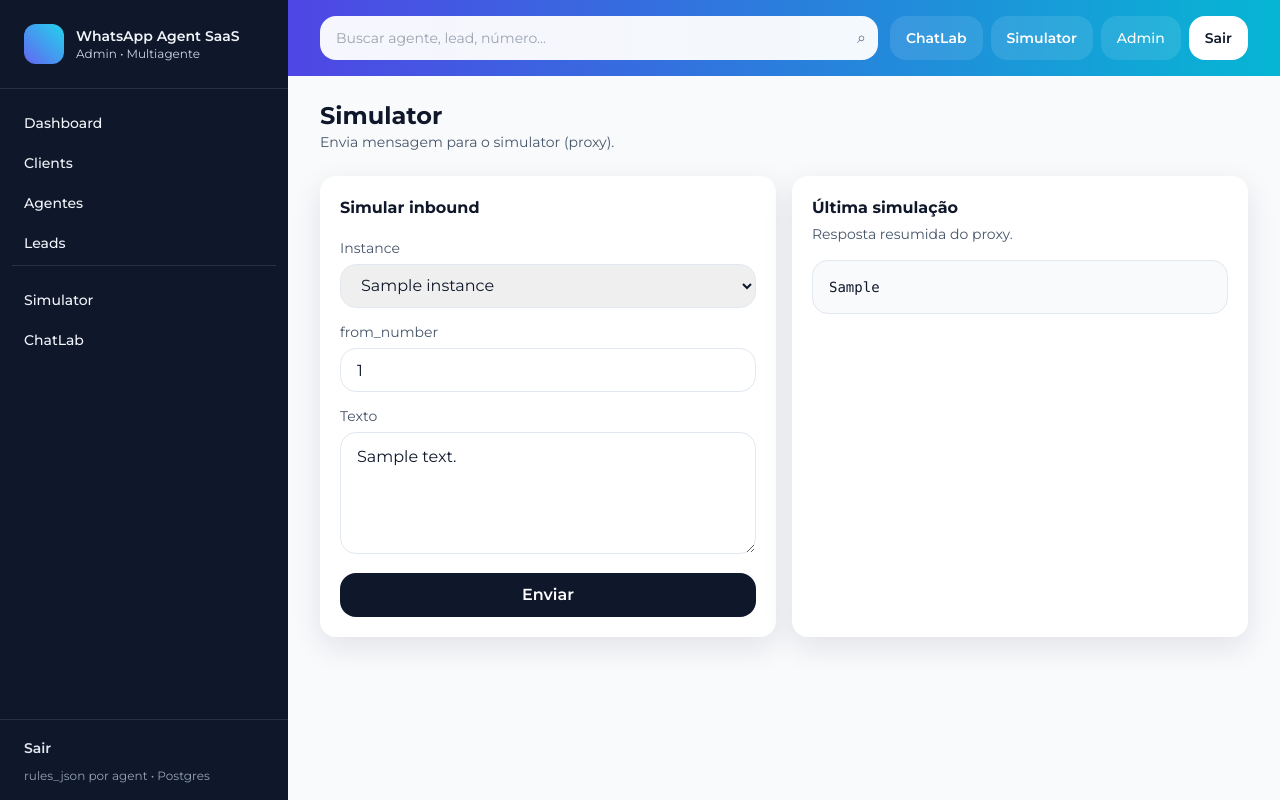
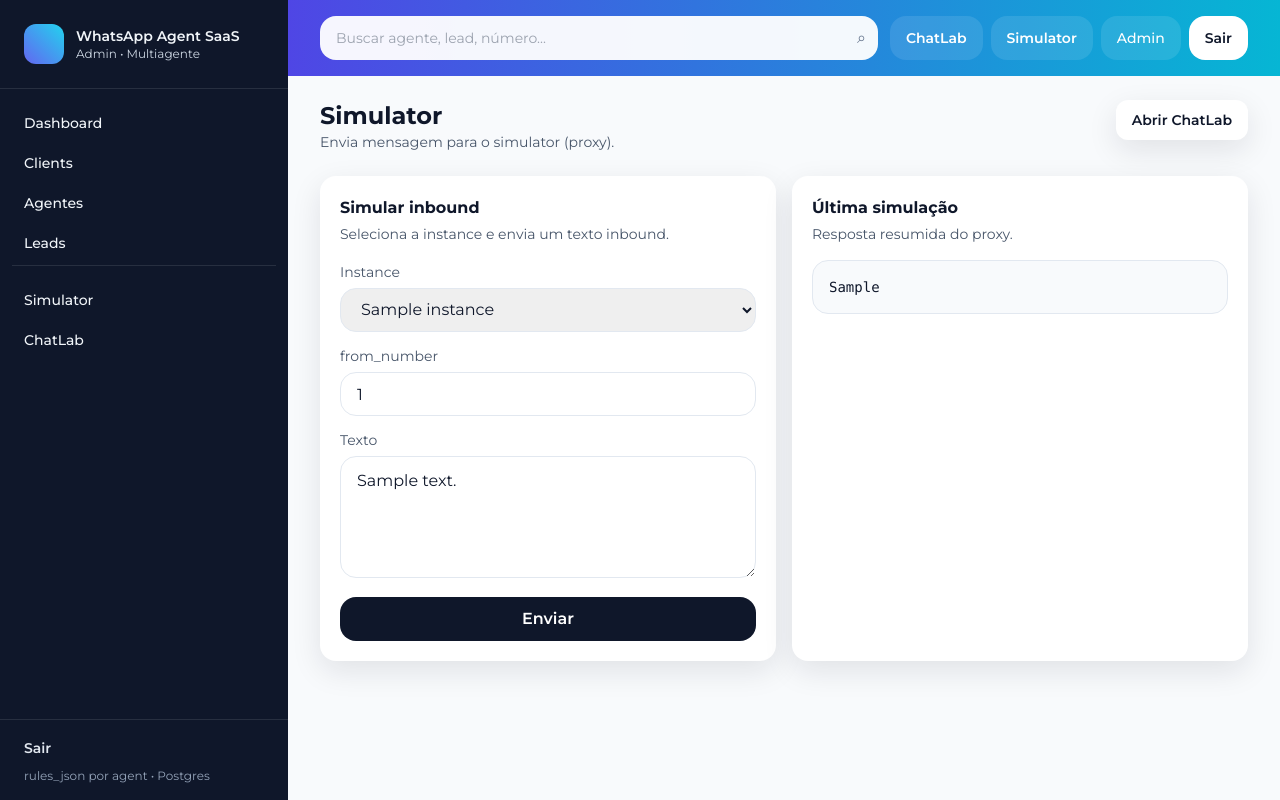
Before and after one commit to MarcilioLeiteSilva/whatsapp-agent, a FastAPI app: template app/templates/simulator.html in a window 1280 px wide. Run offline with FastAPI, Linux system fonts and the light colour scheme; the template is opened without the code that fills it: most values are stand-ins (such as "Sample title", 1, 10 or a date in 2020); some libraries are stand-ins or nearby versions.

Commit message:
Update simulator.html

```diff
--- a/app/templates/simulator.html
+++ b/app/templates/simulator.html
@@ -2,19 +2,32 @@
 {% block title %}Simulator{% endblock %}
 
 {% block content %}
+  <div class="flex items-start justify-between gap-4 flex-col md:flex-row">
     <div>
       <h1 class="text-2xl font-bold">Simulator</h1>
       <p class="text-sm text-slate-600">Envia mensagem para o simulator (proxy).</p>
     </div>
 
+    <div class="flex gap-2">
+      <a href="{{ url_for('admin_web_chatlab') }}"
+         class="h-10 inline-flex items-center px-4 rounded-xl bg-white shadow-soft text-slate-900 text-sm font-semibold hover:bg-slate-50">
+        Abrir ChatLab
+      </a>
+    </div>
+  </div>
+
   <div class="mt-6 grid grid-cols-1 lg:grid-cols-2 gap-4">
     <div class="bg-white rounded-2xl shadow-soft p-5">
       <h2 class="font-bold">Simular inbound</h2>
+      <p class="mt-1 text-sm text-slate-600">Seleciona a instance e envia um texto inbound.</p>
 
+      {% if instances and instances|length > 0 %}
         <form class="mt-4 space-y-3" method="post" action="{{ simulate_action }}">
           <div>
             <label class="text-sm text-slate-600">Instance</label>
-          <select name="instance" class="mt-1 w-full h-11 rounded-2xl border border-slate-200 px-4 outline-none focus:ring-2 focus:ring-indigo-200">
+            <select name="instance"
+                    class="mt-1 w-full h-11 rounded-2xl border border-slate-200 px-4 outline-none focus:ring-2 focus:ring-indigo-200"
+                    required>
               {% for i in instances %}
                 <option value="{{ i }}">{{ i }}</option>
               {% endfor %}
@@ -23,19 +36,32 @@
 
           <div>
             <label class="text-sm text-slate-600">from_number</label>
-          <input name="from_number" value="{{ default_from_number }}" class="mt-1 w-full h-11 rounded-2xl border border-slate-200 px-4 outline-none focus:ring-2 focus:ring-indigo-200">
+            <input name="from_number"
+                   value="{{ default_from_number }}"
+                   class="mt-1 w-full h-11 rounded-2xl border border-slate-200 px-4 outline-none focus:ring-2 focus:ring-indigo-200"
+                   placeholder="5531999999999"
+                   required>
           </div>
 
           <div>
             <label class="text-sm text-slate-600">Texto</label>
-          <textarea name="text" rows="4" class="mt-1 w-full rounded-2xl border border-slate-200 px-4 py-3 outline-none focus:ring-2 focus:ring-indigo-200"
-                    placeholder="Oi">{{ default_text }}</textarea>
+            <textarea name="text"
+                      rows="4"
+                      class="mt-1 w-full rounded-2xl border border-slate-200 px-4 py-3 outline-none focus:ring-2 focus:ring-indigo-200"
+                      placeholder="Oi"
+                      required>{{ default_text }}</textarea>
           </div>
 
           <button class="w-full h-11 rounded-2xl bg-slate-900 text-white font-semibold hover:bg-slate-800">
             Enviar
           </button>
         </form>
+      {% else %}
+        <div class="mt-4">
+          {% set message = "Nenhuma instance encontrada. Crie um agente primeiro em Agentes." %}
+          {% include "partials/empty.html" %}
+        </div>
+      {% endif %}
     </div>
 
     <div class="bg-white rounded-2xl shadow-soft p-5">
```
Lines whose indentation alone changed are shown as unchanged.
